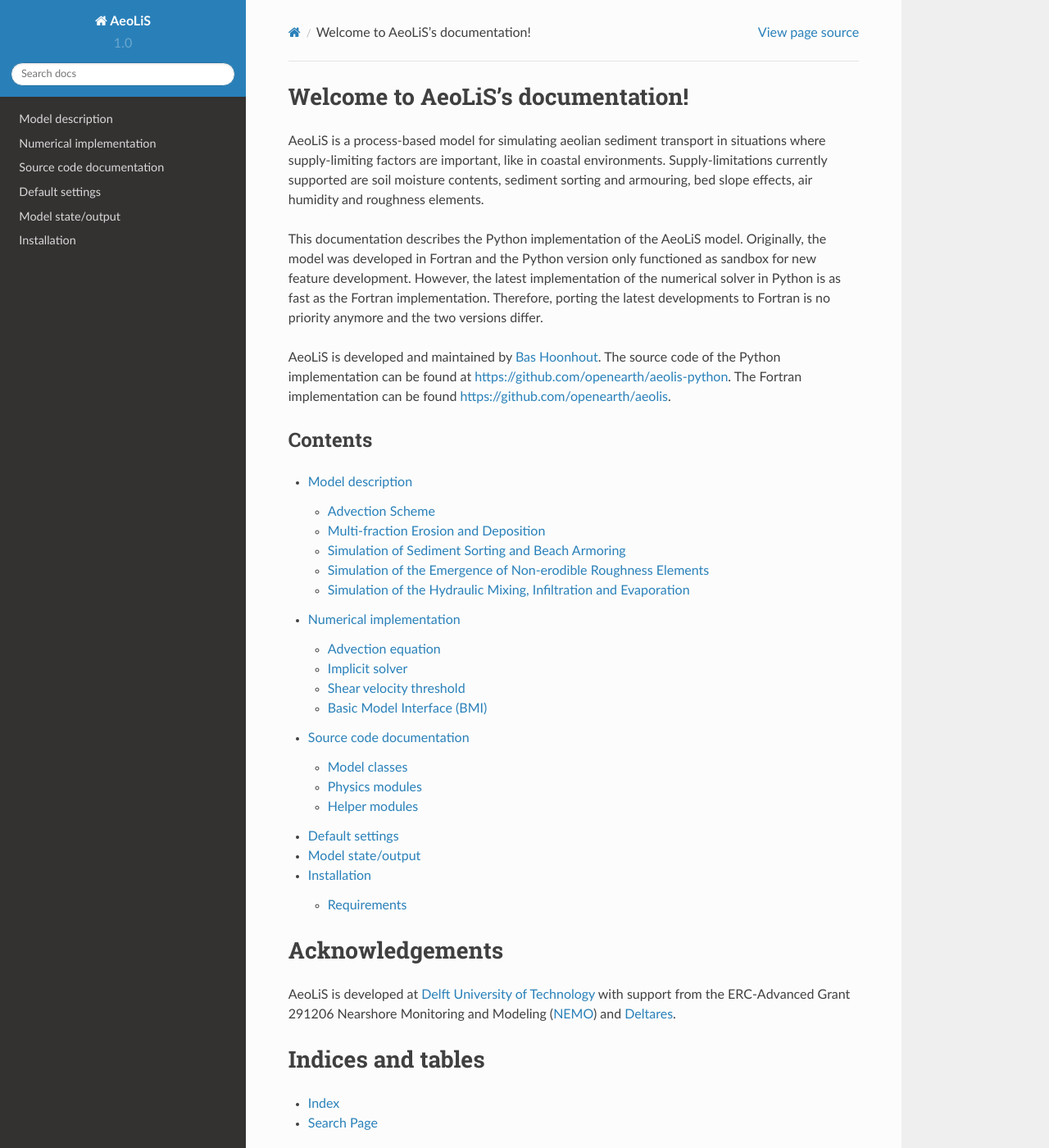
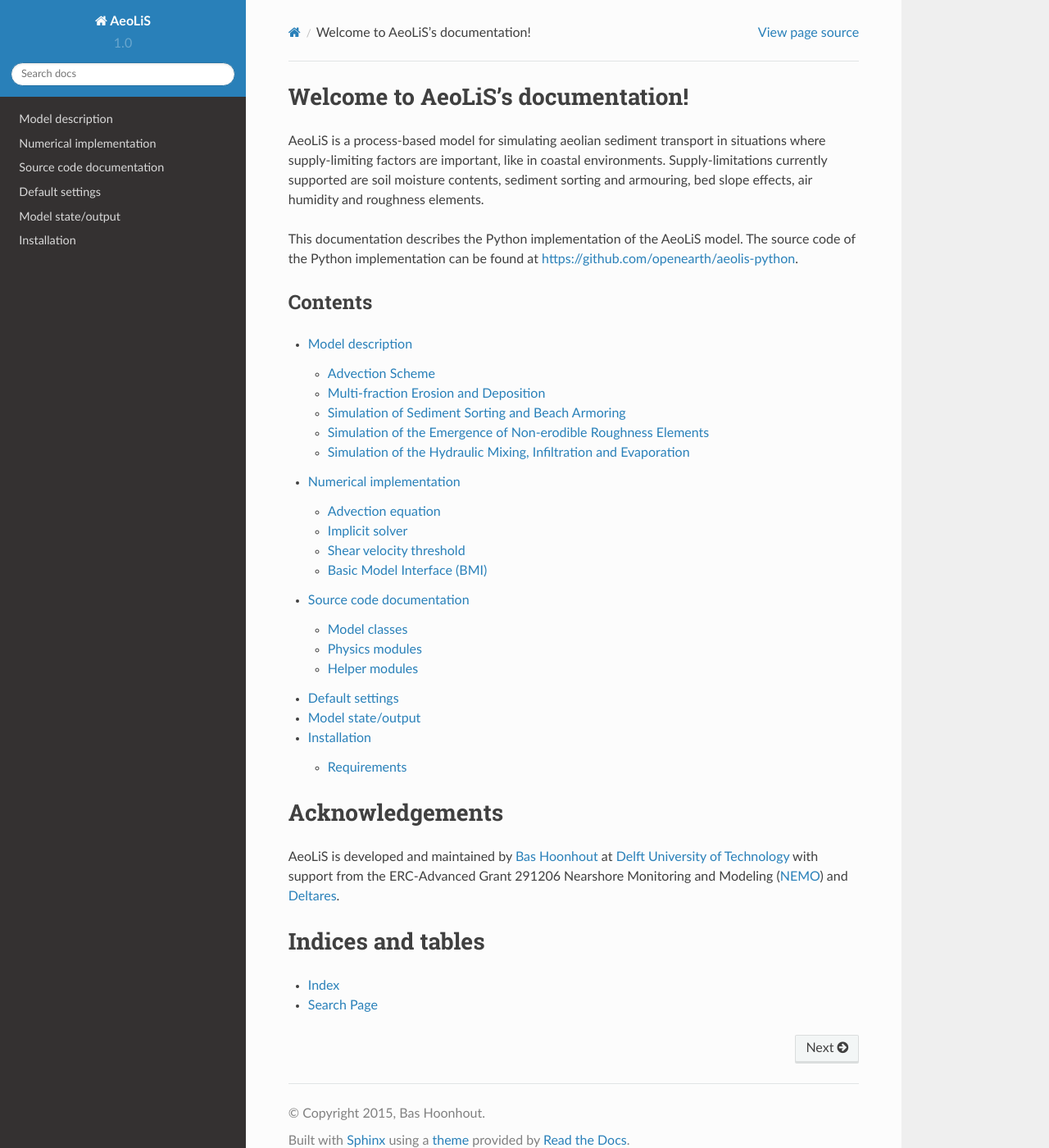
Before and after one commit to openearth/aeolis-python, a Sphinx documentation site: the page built from docs/index.rst, in a window 1280 px wide and 1400 px high. Shown: the whole window at 82% size. Built offline with Sphinx 7.4.7 and the Read the Docs theme 2.0.0, drawn with Linux system fonts in a browser that asks for light colours.

Commit message:
Updated intro text

```diff
--- a/docs/index.rst
+++ b/docs/index.rst
@@ -13,18 +13,8 @@
 effects, air humidity and roughness elements.
 
 This documentation describes the Python implementation of the AeoLiS
-model. Originally, the model was developed in Fortran and the Python
-version only functioned as sandbox for new feature
-development. However, the latest implementation of the numerical
-solver in Python is as fast as the Fortran implementation. Therefore,
-porting the latest developments to Fortran is no priority anymore and
-the two versions differ.
-
-AeoLiS is developed and maintained by `Bas Hoonhout
-<b.m.hoonhout@tudelft.nl>`_. The source code of the Python
-implementation can be found at
-`<https://github.com/openearth/aeolis-python>`_. The Fortran
-implementation can be found `<https://github.com/openearth/aeolis>`_.
+model. The source code of the Python implementation can be found at
+`<https://github.com/openearth/aeolis-python>`_.
 
 Contents
 --------
```
Also changed, not shown: other parts of docs/index.rst (+2 -1 lines).
